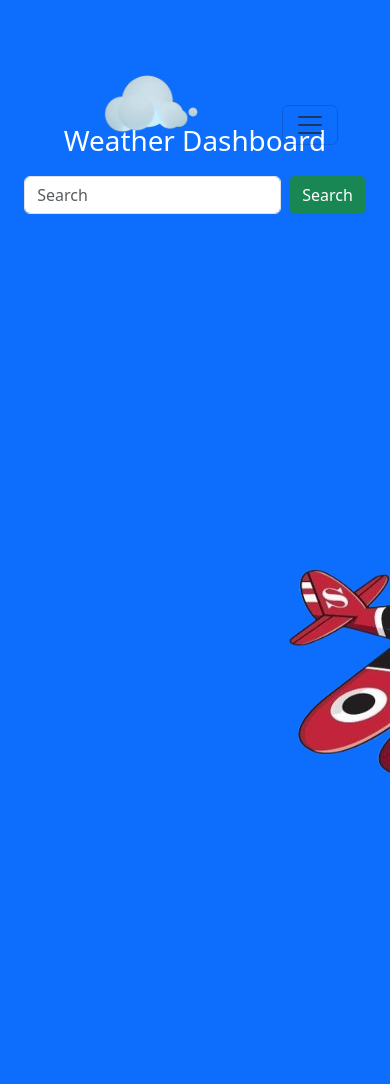
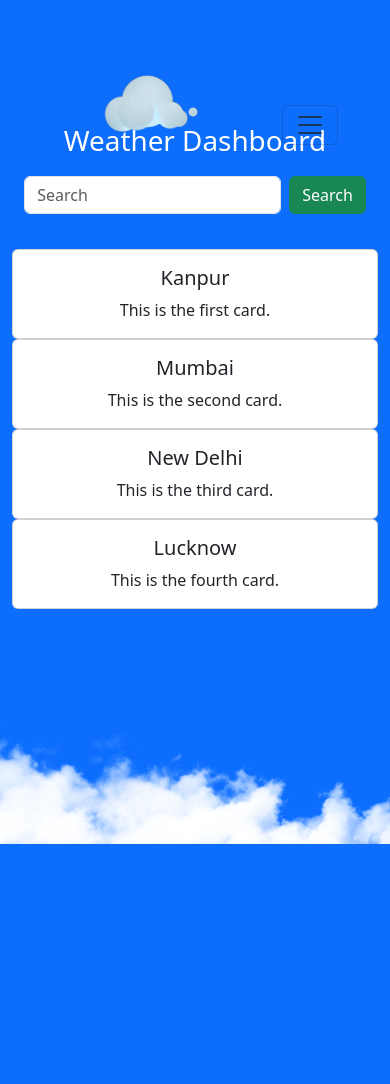
Before and after one commit to aarav-shukla07/Weather-Application, a Flask app: page /weather in a window 390 px wide; the page is wider, and only the part inside the window is pictured. Shown: the top 1084 px of that part. Before the commit the page ends 774 px from the top of that part, so only its background shows below. Run offline with Flask 3, Linux system fonts and the light colour scheme.

Commit message:
Added cloud functionalities on dashboard

```diff
--- a/static/weather-style.css
+++ b/static/weather-style.css
@@ -10,17 +10,24 @@
 
   .plane {
     position: absolute;
-    top: 50%;
-    left: -100px;
-    width: 500px;
-    animation: movePlane 6s linear forwards;
+    width:600px;
+    top: 0; /* Start at the top */
+    left: -100px; /* Start off-screen */
+    transform: translateY(-50%);
+    animation: movePlane 2s linear forwards; /* Change to 'forwards' to keep final state */
 }
+
 @keyframes movePlane {
-    from {
+    0% {
+        top: 0;
         left: -100px;
+        opacity: 1; /* Fully visible at start */
     }
-    to {
-        left: calc(100% - 150px);
+    100% {
+        top: 100%; /* Move to bottom */
+        left: 100%; /* Move to right */
+        opacity: 0; /* Make it disappear */
+        transform: translateY(-50%) translateX(-50%);
     }
 }
 .weather-box {
@@ -35,3 +42,28 @@
     display: none;
     width: 300px;
 }
+
+.clouds {
+  position: absolute;
+  top: 0;
+  left: 0;
+  width: 100%;
+  height: 100%;
+  overflow: hidden;
+}
+
+.clouds img{
+  position: absolute;
+  bottom: 0;
+  max-width: 100%;
+  animation: animate calc(5s* var(--i)) linear infinite;
+}
+
+@keyframes animate{
+  0%{
+    transform: translate(-100%);
+  }
+  100%{
+    transform: translate(100%);
+  }
+}
--- a/templates/weather.html
+++ b/templates/weather.html
@@ -26,6 +26,9 @@
             width: auto;
         }
 
+        .body{
+            overflow: hidden;
+        }
 
     </style>
 
@@ -37,6 +40,13 @@
             {% include 'navbar.html' %}
 
         </div>
+    </div>
+
+    <div class="clouds">
+        <img src="{{url_for('static', filename = 'cloud1.png')}}" style="--i:1">
+        <img src="{{url_for('static', filename = 'cloud2.png')}}" style="--i:2">
+        <img src="{{url_for('static', filename = 'cloud3.png')}}" style="--i:3">
+        <img src="{{url_for('static', filename = 'cloud4.png')}}" style="--i:4">
     </div>
 
     <center>
@@ -53,60 +63,53 @@
             </div>
           </nav>
         <!---------------------------------------------------------------------->
-          <!-- <div class="container mt-4">
+        <div class="container mt-4">
             <div class="row">
-                <div class="col-md-6">
-                    <div class="card" style="width: 18rem;">
-                        <img src="{{url_for('static', filename = 'mumbai.gif')}}" class="card-img-top" alt="...">
+                <!-- First Card -->
+                <div class="col-md-3">
+                    <div class="card">
                         <div class="card-body">
-                          <h5 class="card-title">Mumbai</h5>
-                          <p class="card-text">It's sunny day in Mumbai, Maharashtra having temperature around 31 degree celsius.</p>
-                          <a href="#" class="btn btn-primary">Check Forecast</a>
+                            <h5 class="card-title">Kanpur</h5>
+                            <p class="card-text">This is the first card.</p>
                         </div>
-                      </div>
+                    </div>
                 </div>
-                <div class="col-md-6">
-                    <div class="card" style="width: 18rem;">
-                        <img src="..." class="card-img-top" alt="...">
+                <!-- Second Card -->
+                <div class="col-md-3">
+                    <div class="card">
                         <div class="card-body">
-                          <h5 class="card-title">New Delhi</h5>
-                          <p class="card-text">The weather in Delhi is quite spring in nature, around 23 degree celsius.</p>
-                          <a href="#" class="btn btn-primary">Check Forecast</a>
+                            <h5 class="card-title">Mumbai</h5>
+                            <p class="card-text">This is the second card.</p>
                         </div>
-                      </div>
+                    </div>
+                </div>
+                <!-- Third Card -->
+                <div class="col-md-3">
+                    <div class="card">
+                        <div class="card-body">
+                            <h5 class="card-title">New Delhi</h5>
+                            <p class="card-text">This is the third card.</p>
+                        </div>
+                    </div>
+                </div>
+                <!-- Fourth Card -->
+                <div class="col-md-3">
+                    <div class="card">
+                        <div class="card-body">
+                            <h5 class="card-title">Lucknow</h5>
+                            <p class="card-text">This is the fourth card.</p>
+                        </div>
+                    </div>
                 </div>
             </div>
-
-            <div class="row mt-3">
-                <div class="col-md-6">
-                    <div class="card" style="width: 18rem;">
-                        <img src="..." class="card-img-top" alt="...">
-                        <div class="card-body">
-                          <h5 class="card-title">Kanpur</h5>
-                          <p class="card-text">There is plenty of Sunshine in Kanpur, and weather is around 27 degree celsius.</p>
-                          <a href="#" class="btn btn-primary">Check Forecast</a>
-                        </div>
-                      </div>
-                </div>
-                <div class="col-md-6">
-                    <div class="card" style="width: 18rem;">
-                        <img src="..." class="card-img-top" alt="...">
-                        <div class="card-body">
-                          <h5 class="card-title">Lucknow</h5>
-                          <p class="card-text">There is good sunshine in Lucknow, and the weather is around 28 degree celsius.</p>
-                          <a href="#" class="btn btn-primary">Check Forecast</a>
-                        </div>
-                      </div>
-                </div>
-            </div>
-        </div> -->
+        </div>
 
 
     </center>
 
 
 
-    <img src="{{url_for('static', filename = 'plane1.png')}}" class="plane" id="plane" alt="Airplane" height="400px" width="100px">
+    <img src="{{url_for('static', filename = 'plane1.png')}}" class="plane" id="plane" alt="Airplane" height="600px" width="100px">
     <div class="weather-box" id="weather-box">Weather Info Here</div>
 
 
@@ -123,6 +126,10 @@
         integrity="sha384-YvpcrYf0tY3lHB60NNkmXc5s9fDVZLESaAA55NDzOxhy9GkcIdslK1eN7N6jIeHz"
         crossorigin="anonymous"></script>
 
+    <script>
+
+    </script>
+
 
 
 </body>
```
Also changed, not shown: static/cloud1.png (added), static/cloud2.png (added), static/cloud3.png (added), static/cloud4.png (added), static/plane.jpg (deleted).
